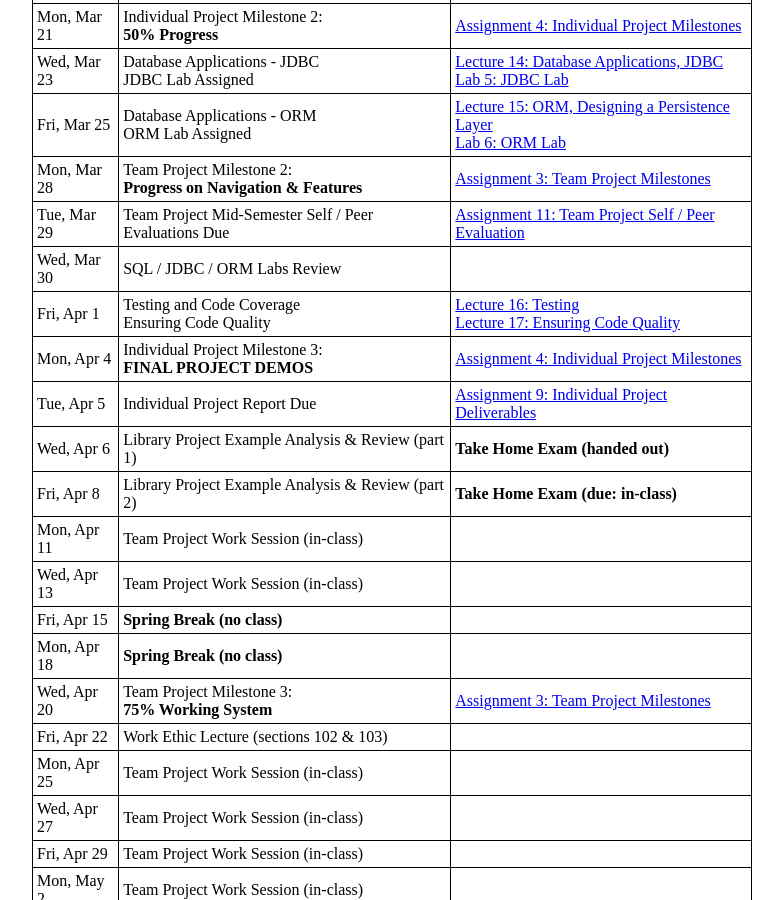
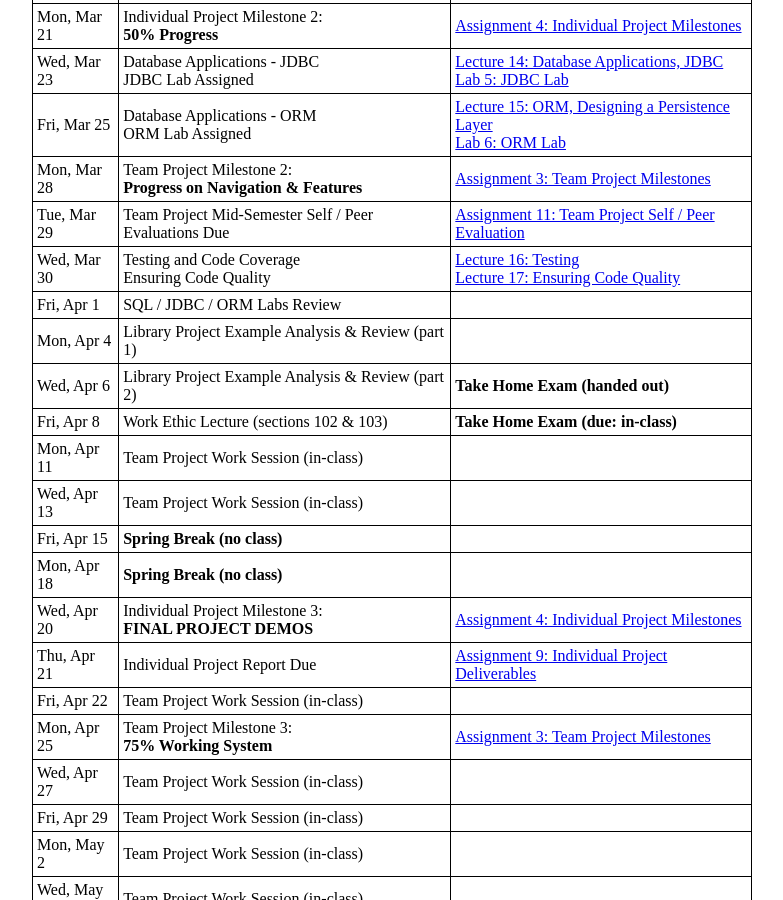
Before and after one commit to ycpcs/cs320-spring2022, a Jekyll site: the page built from schedule.md, in a window 1280 px wide and 900 px high, scrolled down 1251 px. Shown: the whole window, without its empty margins (248-1031 px from the left). Built offline with Jekyll 4.4.1, drawn with Linux system fonts in a browser that asks for light colours.

Commit message:
updated scheudle

```diff
--- a/schedule.md
+++ b/schedule.md
@@ -27,7 +27,7 @@ Wed, Feb 23   | Team Project Session: Team Project Use Cases (in class) |
 Fri, Feb 25   | Unified Modeling Language (UML) and <br> Object-Oriented Analysis (OOA)<br>Textual Analysis & UML Exercise (in-class) | UD: Chapter 3 <br> [Lecture 9: UML Class Diagrams](lectures/lecture09.html) <br> [Lecture 10: OO Analysis](lectures/lecture10.html)
 Mon, Feb 28   | Individual Project Milestone 1:<br> **Baseline Prototype** | [Assignment 4: Individual Project Milestones](assign/assign04.html)
 Wed, Mar 2    | Team Project Session: Team Project Textual Analysis (in class) |
-Fri, Mar 4    | Team Project Session: Team Project Analysis Model - UML (in class)
+Fri, Mar 4    | Team Project Session: Team Project Analysis Model - UML (in class) |
 Mon, Mar 7    | Team Project Session: Design and Milestone 1 (in-class) |
 Wed, Mar 9    | Team Project Session: Design and Milestone 1 (in-class) |
 Fri, Mar 11   | **Winter Break, no class**
@@ -39,19 +39,19 @@ Wed, Mar 23   | Database Applications - JDBC<br> JDBC Lab Assigned | [Lecture 14
 Fri, Mar 25   | Database Applications - ORM <br> ORM Lab Assigned | [Lecture 15: ORM, Designing a Persistence Layer](lectures/lecture15.html)<br> [Lab 6: ORM Lab](./labs/lab06.html)
 Mon, Mar 28   | Team Project Milestone 2:<br> **Progress on Navigation & Features** | [Assignment 3: Team Project Milestones](assign/assign03.html)<br>
 Tue, Mar 29   | Team Project Mid-Semester Self / Peer Evaluations Due | [Assignment 11: Team Project Self / Peer Evaluation](assign/assign11.html)
-Wed, Mar 30   | SQL / JDBC / ORM Labs Review
-Fri, Apr 1    | Testing and Code Coverage <br> Ensuring Code Quality| [Lecture 16: Testing](lectures/lecture16.html) <br> [Lecture 17: Ensuring Code Quality](lectures/lecture17.html)
-Mon, Apr 4    | Individual Project Milestone 3:<br> **FINAL PROJECT DEMOS** | [Assignment 4: Individual Project Milestones](assign/assign04.html)
-Tue, Apr 5    | Individual Project Report Due | [Assignment 9: Individual Project Deliverables](assign/assign09.html)
-Wed, Apr 6    | Library Project Example Analysis & Review (part 1) | **Take Home Exam (handed out)**
-Fri, Apr 8    | Library Project Example Analysis & Review (part 2) | **Take Home Exam (due: in-class)**
-Mon, Apr 11   | Team Project Work Session (in-class)
-Wed, Apr 13   | Team Project Work Session (in-class)
+Wed, Mar 30   | Testing and Code Coverage <br> Ensuring Code Quality| [Lecture 16: Testing](lectures/lecture16.html) <br> [Lecture 17: Ensuring Code Quality](lectures/lecture17.html)
+Fri, Apr 1    | SQL / JDBC / ORM Labs Review |
+Mon, Apr 4    | Library Project Example Analysis & Review (part 1) |
+Wed, Apr 6    | Library Project Example Analysis & Review (part 2) | **Take Home Exam (handed out)**
+Fri, Apr 8    | Work Ethic Lecture (sections 102 & 103) | **Take Home Exam (due: in-class)**
+Mon, Apr 11   | Team Project Work Session (in-class) |
+Wed, Apr 13   | Team Project Work Session (in-class) |
 Fri, Apr 15   | **Spring Break (no class)**
 Mon, Apr 18   | **Spring Break (no class)**
-Wed, Apr 20   | Team Project Milestone 3:<br> **75% Working System** | [Assignment 3: Team Project Milestones](assign/assign03.html)
-Fri, Apr 22   | Work Ethic Lecture (sections 102 & 103)
-Mon, Apr 25   | Team Project Work Session (in-class)
+Wed, Apr 20   | Individual Project Milestone 3:<br> **FINAL PROJECT DEMOS** | [Assignment 4: Individual Project Milestones](assign/assign04.html)
+Thu, Apr 21   | Individual Project Report Due | [Assignment 9: Individual Project Deliverables](assign/assign09.html)
+Fri, Apr 22   | Team Project Work Session (in-class)
+Mon, Apr 25   | Team Project Milestone 3:<br> **75% Working System** | [Assignment 3: Team Project Milestones](assign/assign03.html)
 Wed, Apr 27   | Team Project Work Session (in-class)
 Fri, Apr 29   | Team Project Work Session (in-class)
 Mon, May 2    | Team Project Work Session (in-class)
```
Also changed, not shown: assign/assign03.md (+1 -1 lines), assign/assign04.md (+4 -4 lines), labs/index.md (+2 -2 lines), 2 other files.
